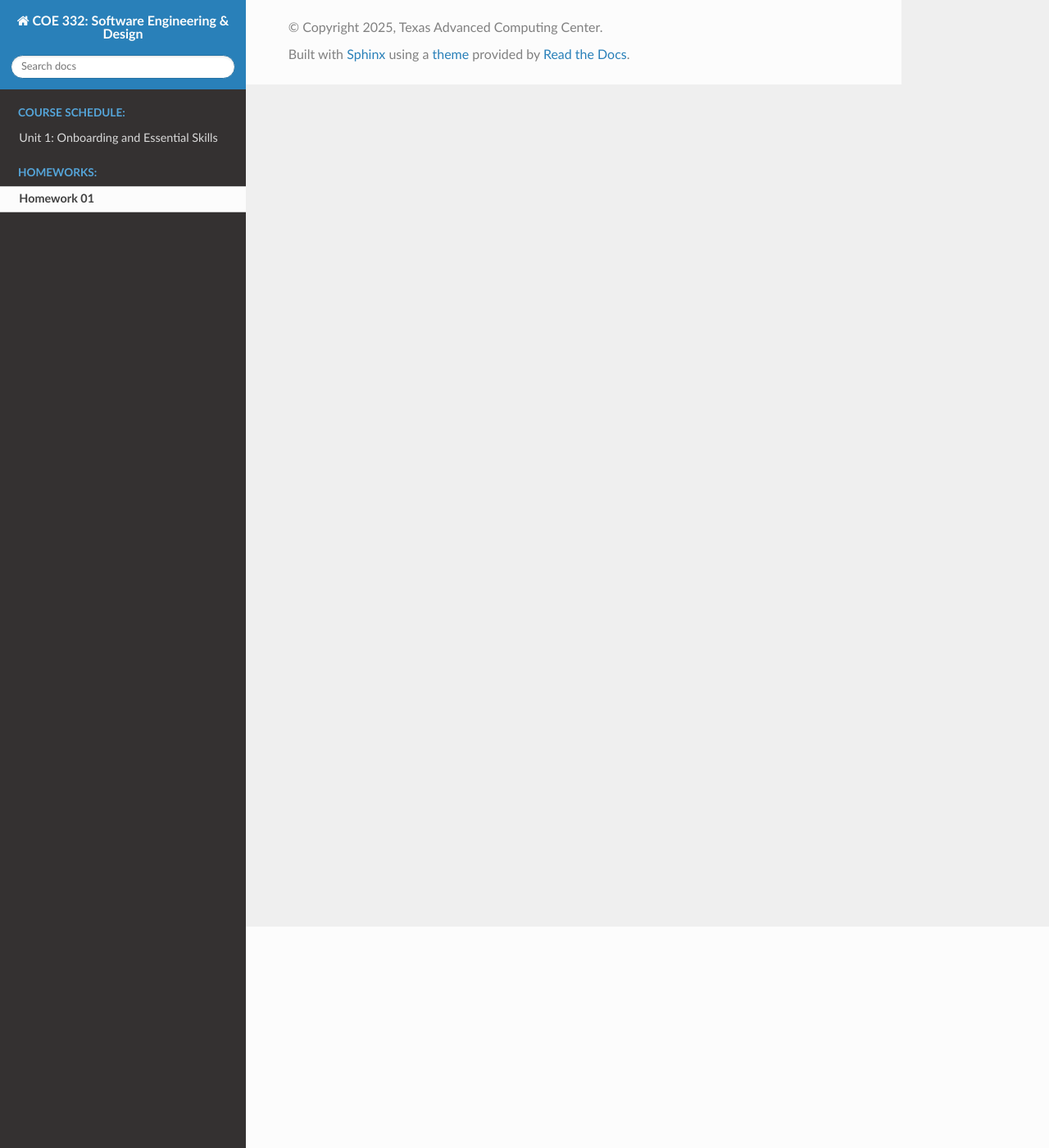
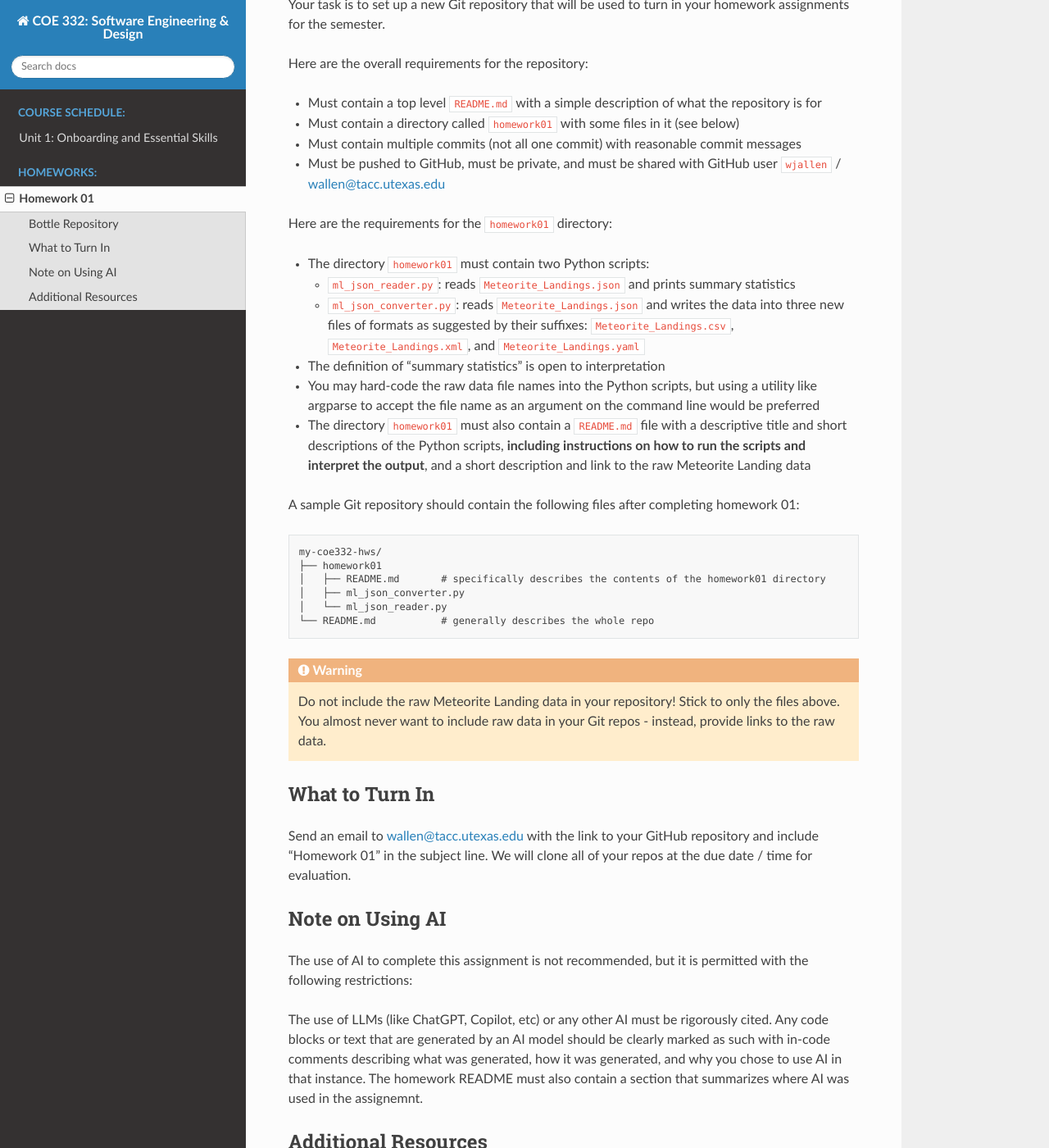
Before and after one commit to TACC/coe-332-sp25, a Sphinx documentation site: the page built from docs/homework/homework01.rst, in a window 1280 px wide and 1400 px high, scrolled down 270 px. Shown: the whole window at 82% size. Built offline with Sphinx 7.4.7 and the Read the Docs theme 3.1.0, drawn with Linux system fonts in a browser that asks for light colours; some of the changed text lies outside the part shown.

Commit message:
added hw01

```diff
--- a/docs/homework/homework01.rst
+++ b/docs/homework/homework01.rst
@@ -1,4 +1,83 @@
 Homework 01
 ===========
 
-**Due Date: TBD**
+**Due Date: Thursday, Jan 30, by 11:00am central time**
+
+Bottle Repository
+-----------------
+
+Your task is to set up a new Git repository that will be used to turn in
+your homework assignments for the semester.
+
+Here are the overall requirements for the repository:
+
+* Must contain a top level ``README.md`` with a simple description of what the
+  repository is for
+* Must contain a directory called ``homework01`` with some files in it (see below)
+* Must contain multiple commits (not all one commit) with reasonable commit
+  messages
+* Must be pushed to GitHub, must be private, and must be shared with GitHub user
+  ``wjallen`` / wallen@tacc.utexas.edu
+
+
+Here are the requirements for the ``homework01`` directory:
+
+* The directory ``homework01`` must contain two Python scripts:
+
+  * ``ml_json_reader.py``: reads ``Meteorite_Landings.json`` and prints summary statistics
+  * ``ml_json_converter.py``: reads ``Meteorite_Landings.json`` and writes the data into
+    three new files of formats as suggested by their suffixes: ``Meteorite_Landings.csv``,
+    ``Meteorite_Landings.xml``, and ``Meteorite_Landings.yaml``
+
+* The definition of "summary statistics" is open to interpretation
+* You may hard-code the raw data file names into the Python scripts, but using a
+  utility like argparse to accept the file name as an argument on the command line
+  would be preferred
+* The directory ``homework01`` must also contain a ``README.md`` file with a
+  descriptive title and short descriptions of the Python scripts, **including
+  instructions on how to run the scripts and interpret the output**, and
+  a short description and link to the raw Meteorite Landing data
+
+A sample Git repository should contain the following files after completing
+homework 01:
+
+.. code-block:: text
+
+   my-coe332-hws/
+   ├── homework01
+   │   ├── README.md       # specifically describes the contents of the homework01 directory
+   │   ├── ml_json_converter.py
+   │   └── ml_json_reader.py
+   └── README.md           # generally describes the whole repo
+
+.. warning::
+
+    Do not include the raw Meteorite Landing data in your repository!
+    Stick to only the files above. You almost never want to include raw data in
+    your Git repos - instead, provide links to the raw data.
+
+What to Turn In
+---------------
+
+Send an email to wallen@tacc.utexas.edu with the link to
+your GitHub repository and include "Homework 01" in the subject line. We will
+clone all of your repos at the due date / time for evaluation.
+
+Note on Using AI
+----------------
+
+The use of AI to complete this assignment is not recommended, but it is
+permitted with the following restrictions:
+
+The use of LLMs (like ChatGPT, Copilot, etc) or any other AI must be rigorously
+cited. Any code blocks or text that are generated by an AI model should be clearly
+marked as such with in-code comments describing what was generated, how it was
+generated, and why you chose to use AI in that instance. The homework README must
+also contain a section that summarizes where AI was used in the assignemnt.
+
+
+Additional Resources
+--------------------
+
+* `Meteorite Landing Data <https://github.com/TACC/coe-332-sp25/tree/main/docs/unit02/sample-data>`_
+* Please find us in the class Slack channel if you have any questions!
```
